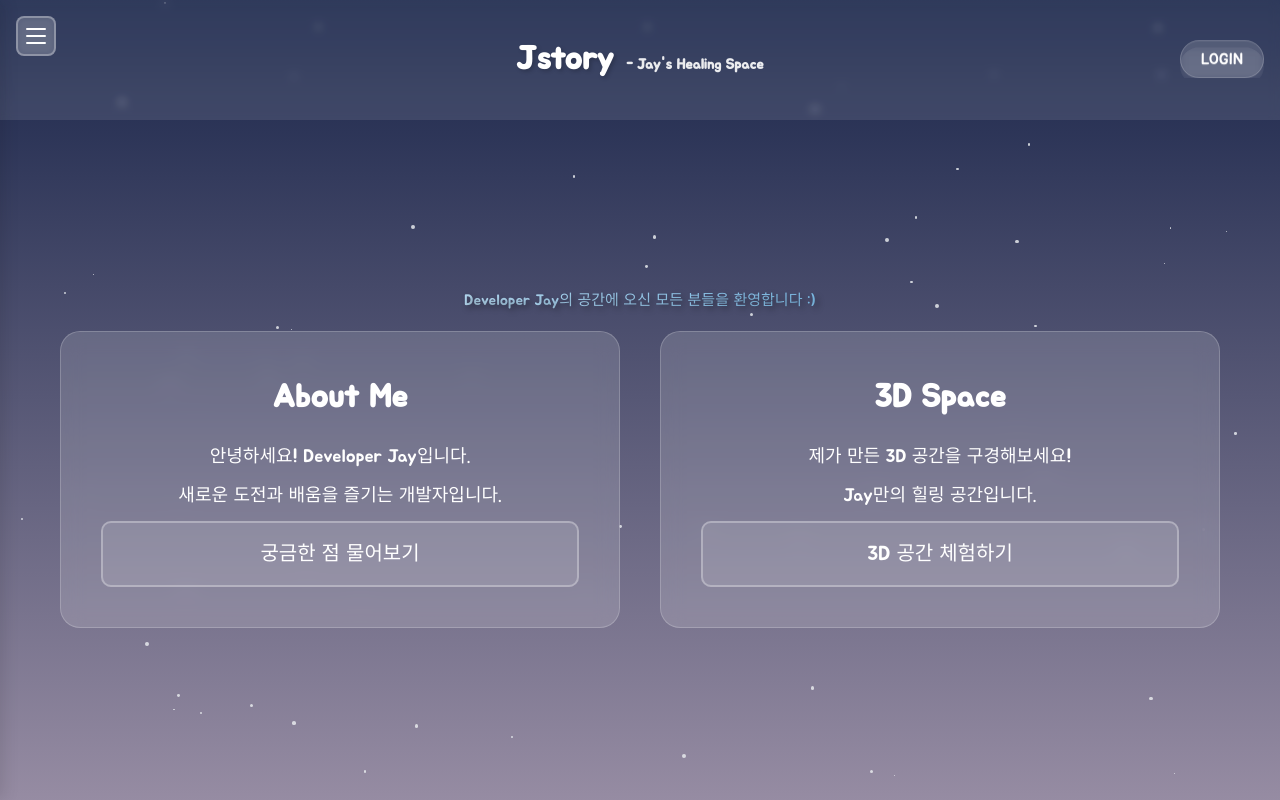
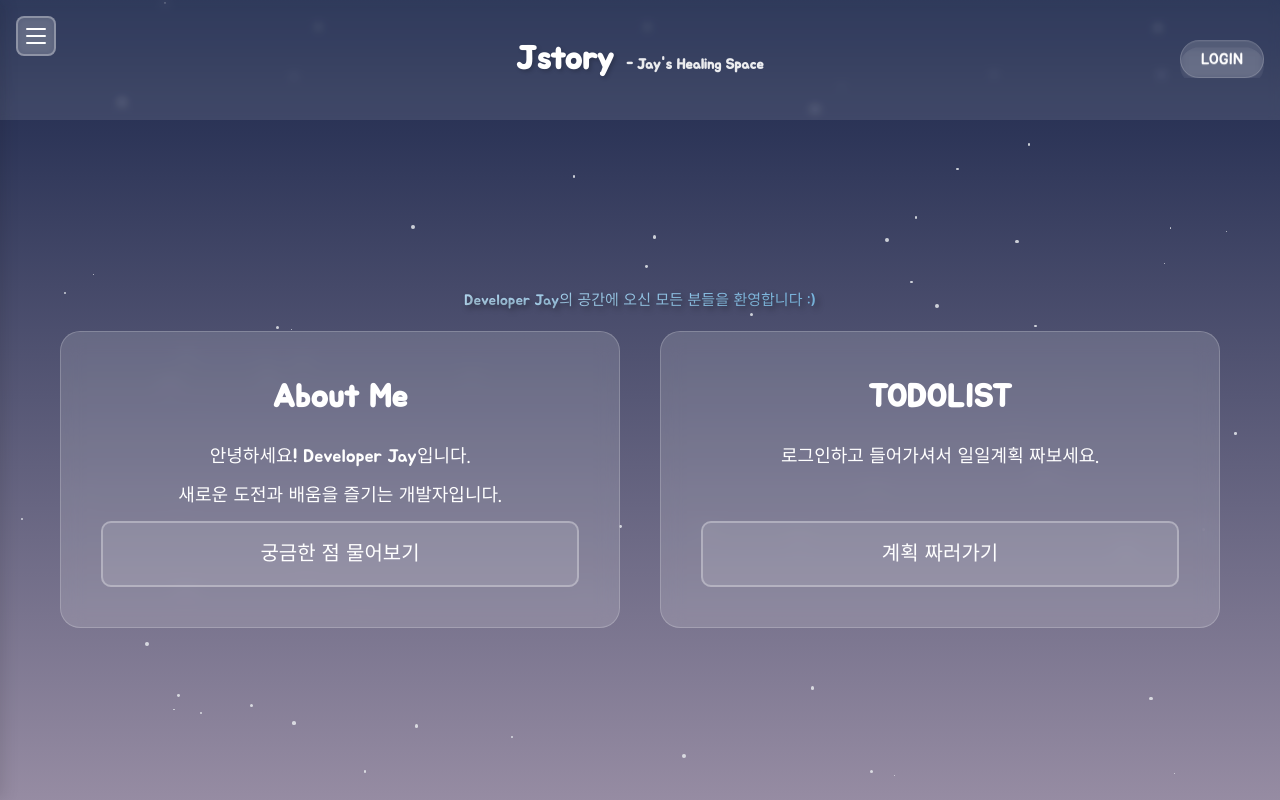
Before and after one commit to tuy112/JstoryTransformation, a React (Create React App) app: page /home in a window 1280 px wide. Shown: the top 800 px of the page. Built offline with nearby package versions, Linux system fonts and the light colour scheme.

Commit message:
[메인] 3D공간 -> todoList 바로가기 변경

```diff
--- a/src/templates/pages/common/Home.js
+++ b/src/templates/pages/common/Home.js
@@ -107,11 +107,10 @@ function Home() {
                             </Link>
                         </div>
                         <div className="main-detail">
-                            <h3>3D Space</h3>
-                            <p>제가 만든 3D 공간을 구경해보세요!</p>
-                            <p>Jay만의 힐링 공간입니다.</p>
-                            <Link to="/three" className="cta-button">
-                                3D 공간 체험하기
+                            <h3>TODOLIST</h3>
+                            <p>로그인하고 들어가셔서 일일계획 짜보세요.</p>
+                            <Link to="/todo" className="cta-button">
+                                계획 짜러가기
                             </Link>
                         </div>
                     </div>
```
